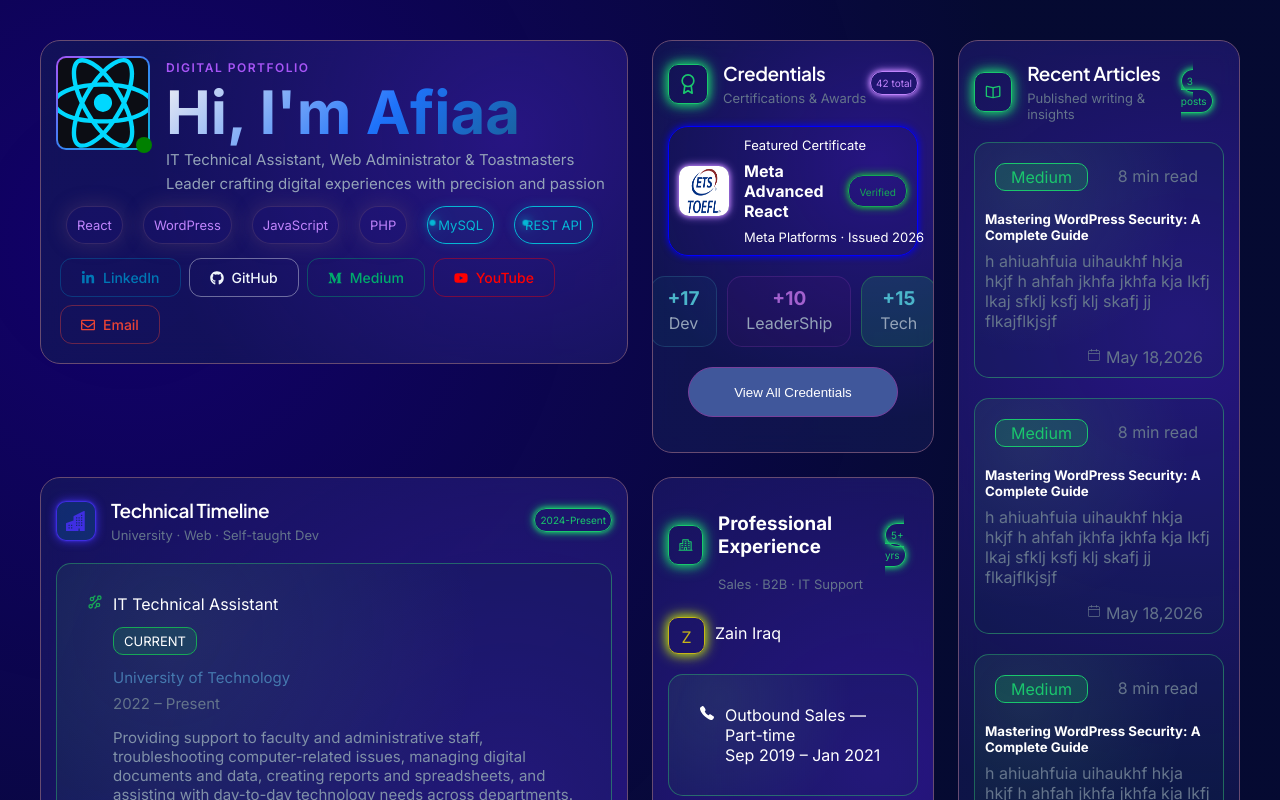
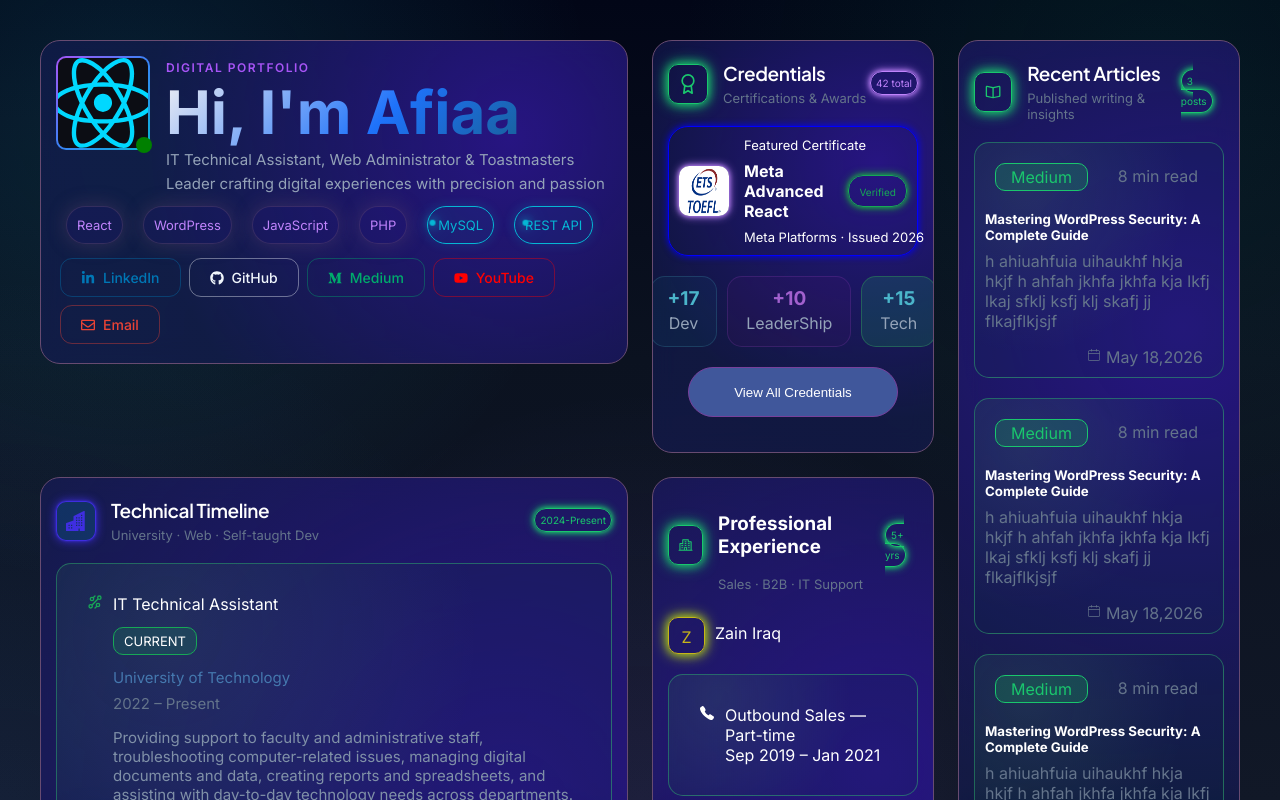
Before and after one commit to AfiaaSattar/AfiaaPortfolio, a React (Vite) app: page / in a window 1280 px wide. Shown: the top 800 px of the page. Built offline with nearby package versions, Linux system fonts and the light colour scheme.

Commit message:
24th July

```diff
--- a/src/index.css
+++ b/src/index.css
@@ -3,12 +3,46 @@
   margin: 0;
   padding: 0;
   min-height: 100vh;
-  background: radial-gradient(
-    circle at 10% 30%,
-    rgb(18, 0, 107) 0%,
-    rgba(2, 7, 47, 0.989) 70%
-  );
+ background:
+    /* Top Left - Cyan */
+    radial-gradient(
+      circle at 10% 15%,
+      rgba(34, 211, 238, 0.12) 0%,
+      transparent 35%
+    ),
+
+    /* Top Right - Emerald */
+    radial-gradient(
+      circle at 90% 10%,
+      rgba(16, 185, 129, 0.10) 0%,
+      transparent 35%
+    ),
+
+    /* Bottom Center - Purple */
+    radial-gradient(
+      circle at 50% 100%,
+      rgba(139, 92, 246, 0.10) 0%,
+      transparent 40%
+    ),
+
+    /* Bottom Left - Blue */
+    radial-gradient(
+      circle at 0% 100%,
+      rgba(59, 130, 246, 0.08) 0%,
+      transparent 35%
+    ),
+
+    /* Base */
+    linear-gradient(
+      180deg,
+      #020617 0%,
+      #0B1220 45%,
+      #111827 100%
+    );
+
   background-attachment: fixed;
+  background-repeat: no-repeat;
+  min-height: 100vh;
 font-family: 'Inter', sans-serif;
   -webkit-font-smoothing: antialiased;
   color: #ffffff;
```
